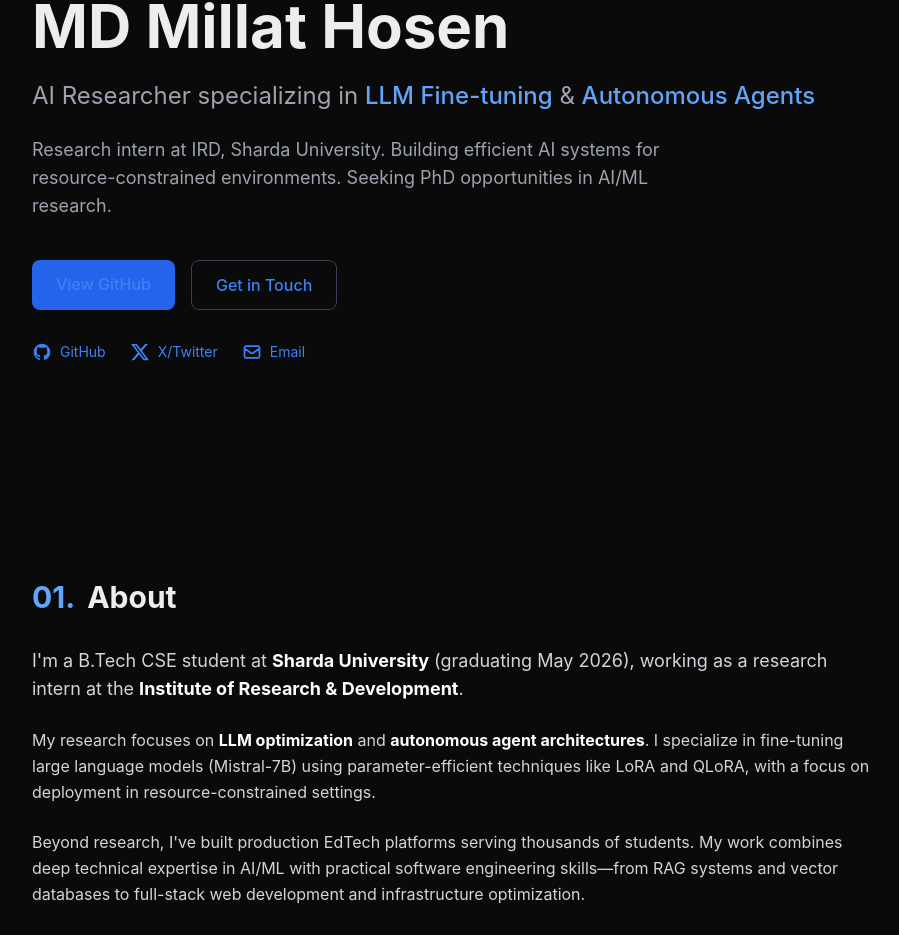
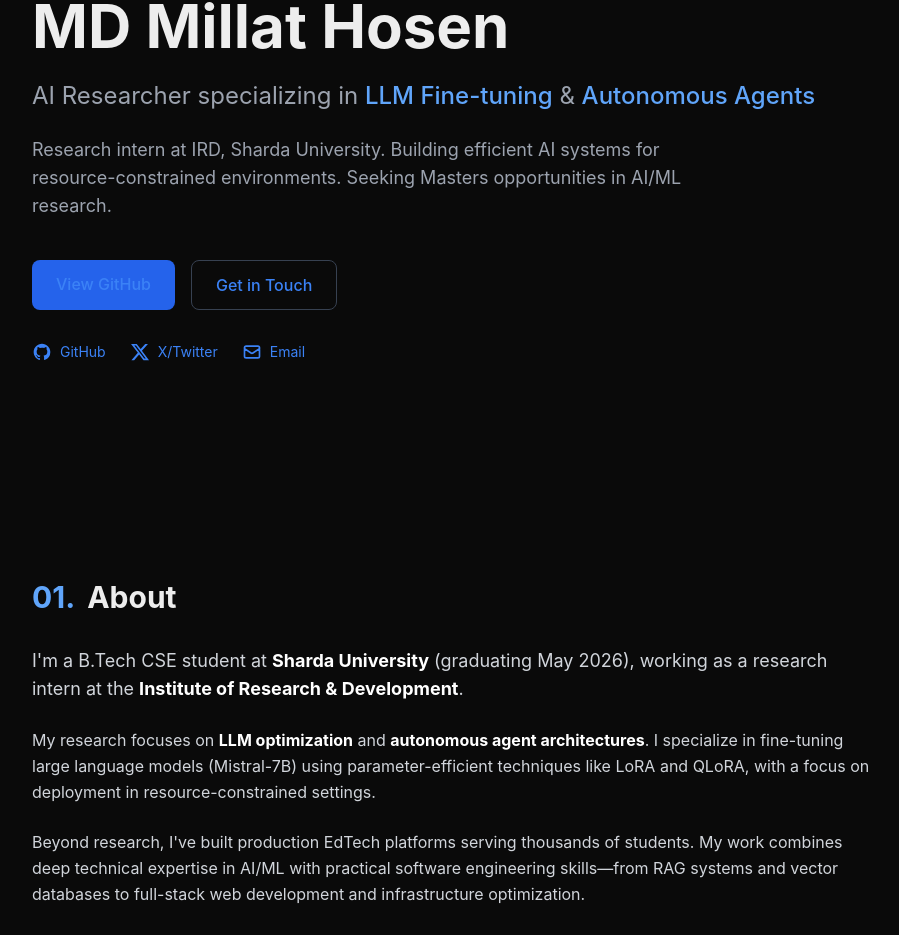
Before and after one commit to codermillat/millat-portfolio, a Next.js app: page / in a window 1280 px wide. Shown: the part 253-1188 px from the top of the page, without its empty margins (184-1083 px from the left). Built offline with nearby package versions, Linux system fonts and the light colour scheme.

Commit message:
fix: update to Masters (not PhD) opportunities

```diff
--- a/app/layout.tsx
+++ b/app/layout.tsx
@@ -3,7 +3,7 @@
 
 export const metadata: Metadata = {
   title: 'MD Millat Hosen - AI Researcher & Full-Stack Developer',
-  description: 'AI/ML researcher specializing in LLM fine-tuning (Mistral-7B, LoRA), autonomous agent systems, and EdTech. B.Tech CSE student seeking PhD opportunities in AI research.',
+  description: 'AI/ML researcher specializing in LLM fine-tuning (Mistral-7B, LoRA), autonomous agent systems, and EdTech. B.Tech CSE student seeking Masters opportunities in AI research.',
   keywords: [
     'MD Millat Hosen',
     'AI researcher',
@@ -57,7 +57,7 @@
   twitter: {
     card: 'summary_large_image',
     title: 'MD Millat Hosen - AI Researcher & Developer',
-    description: 'AI/ML researcher specializing in LLM fine-tuning and EdTech innovation',
+    description: 'AI/ML researcher specializing in LLM fine-tuning and EdTech innovation. Seeking Masters opportunities in AI research.',
     creator: '@codermillat',
     images: ['/og-image.png'],
   },
--- a/app/page.tsx
+++ b/app/page.tsx
@@ -33,7 +33,7 @@
             </p>
             <p className="text-lg text-gray-400 max-w-2xl">
               Research intern at IRD, Sharda University. Building efficient AI systems for
-              resource-constrained environments. Seeking PhD opportunities in AI/ML research.
+              resource-constrained environments. Seeking Masters opportunities in AI/ML research.
             </p>
             <div className="flex gap-4 pt-4">
               <a
@@ -111,7 +111,7 @@
               databases to full-stack web development and infrastructure optimization.
             </p>
             <p>
-              Currently seeking <strong className="text-white">Masters/PhD opportunities</strong> in AI research,
+              Currently seeking <strong className="text-white">Masters opportunities</strong> in AI research,
               particularly in areas of LLM efficiency, multi-agent systems, and AI for education.
             </p>
           </div>
@@ -346,7 +346,7 @@
           </h2>
           <div className="border border-gray-800 rounded-lg p-8 bg-gradient-to-br from-gray-900/50 to-transparent">
             <p className="text-lg text-gray-300 mb-6 leading-relaxed">
-              I'm actively seeking <strong className="text-white">Masters/PhD opportunities</strong> in AI research,
+              I'm actively seeking <strong className="text-white">Masters opportunities</strong> in AI research,
               particularly in LLM optimization and autonomous agents. Also open to research collaborations and
               EdTech projects.
             </p>
```
